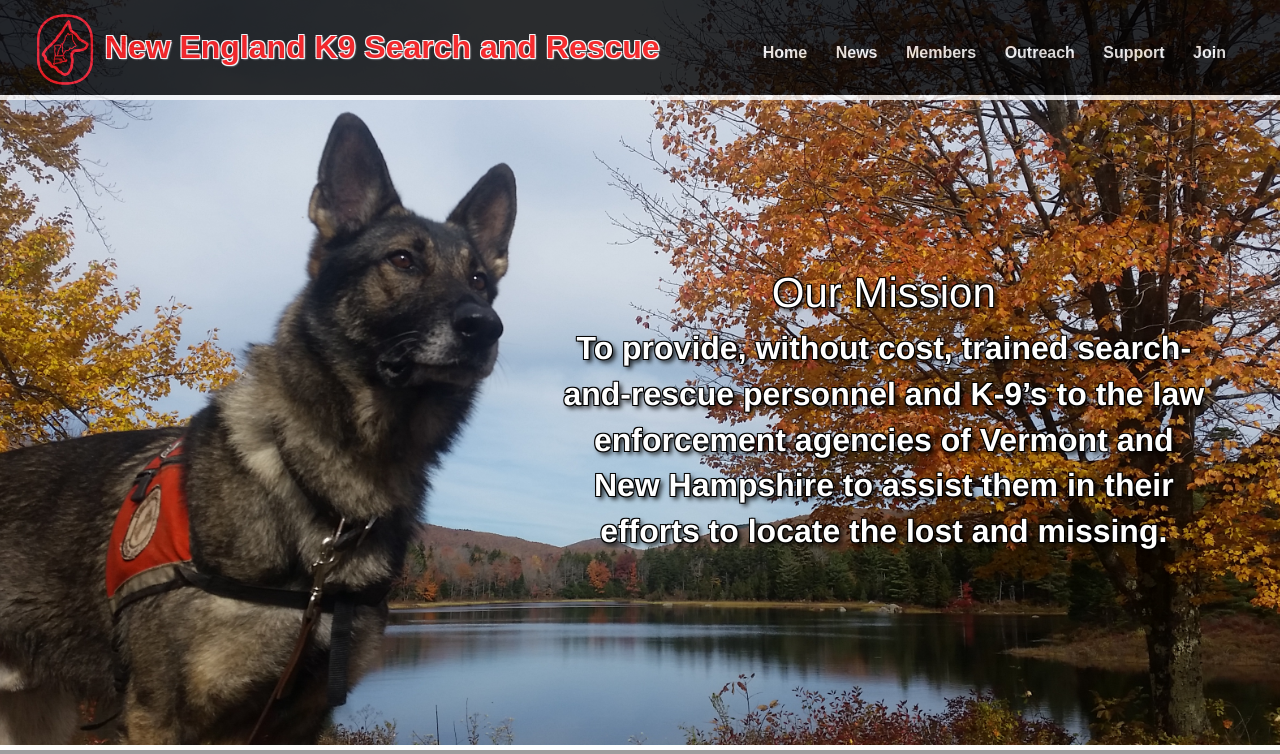
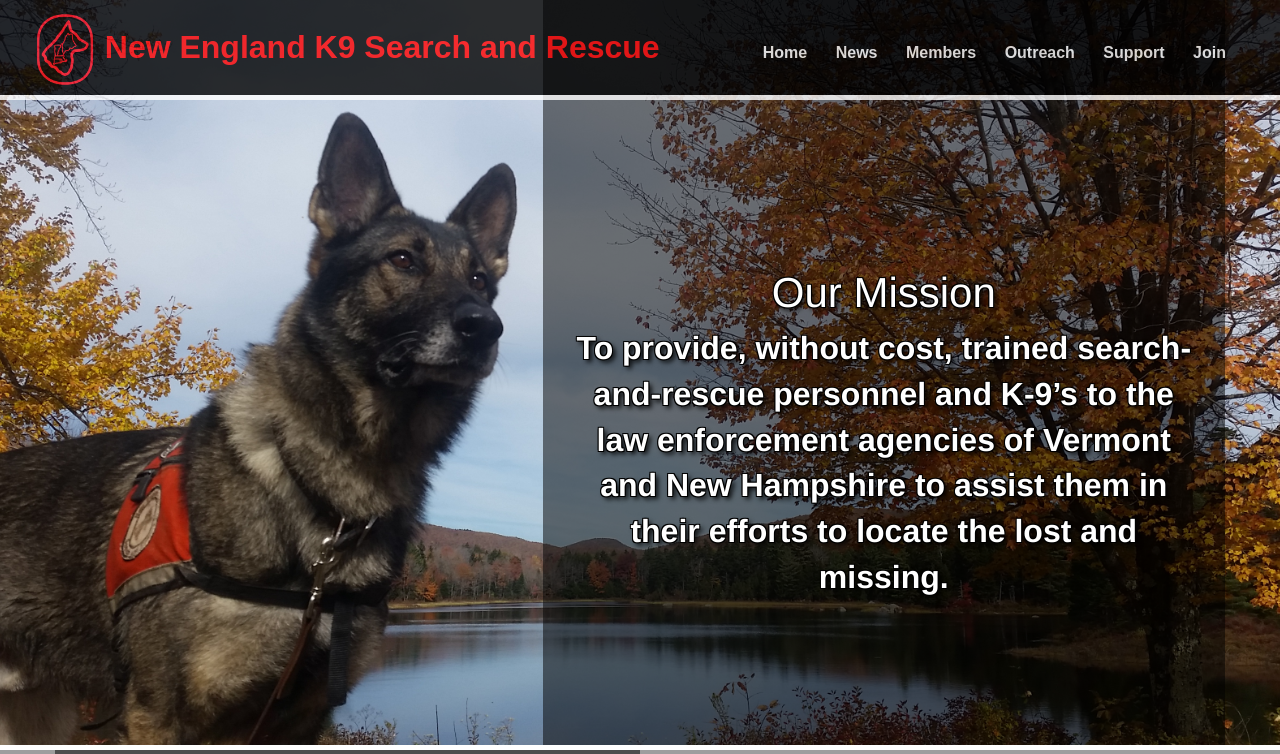
Before and after one commit to nexeh/nek9-website, a PHP site: page / in a window 1280 px wide. Shown: the top 754 px of the page. Run offline with PHP 8.4, Linux system fonts and the light colour scheme; grey boxes are pictures that could not be loaded.

Commit message:
added a background to text and removed white strong from site title

```diff
--- a/index.html
+++ b/index.html
@@ -36,10 +36,10 @@
 				</div>
 			</div>
 
-		    <div id="mission" class="pad-section parallax-section">
-			    <div class="container">
-			      <div class="row">
-			        <div class="col-sm-offset-5 col-sm-7 text-center">
+		    <div id="mission" class="parallax-section">
+			    <div class="container fill-height">
+			      <div class="row fill-height">
+			        <div class="col-sm-offset-5 col-sm-7 text-center darken-background fill-height parallax-content">
 			          <h2>Our Mission</h2>
 			          <p class="mission">To provide, without cost, trained search-and-rescue personnel and K-9’s to the law enforcement agencies of Vermont and New Hampshire to assist them in their efforts to locate the lost and missing. </p>
 			        </div>
@@ -47,10 +47,10 @@
 			    </div>
 			  </div>
 
-		    <div id="skills" class="pad-section parallax-section">
-			    <div class="container">
-			      <div class="row">
-			        <div class="col-sm-6">
+		    <div id="skills" class="parallax-section">
+			    <div class="container fill-height">
+			      <div class="row fill-height">
+			        <div class="col-sm-6 darken-background fill-height">
 						<h2>Search Skills:</h2>
 
 						<p>New England K-9 SAR is a full-service airscent K-9 unit with over 35 years of search experience. At most wilderness search calls, we provide 5-10 dog/handler teams with field navigator/medical support from the Upper Valley Wilderness Response Team  In addition to dog/handler teams, we provide our own radio communications and computer support, mapping software, printed maps, and GPS technology.  Each dog/handler/field assistant team (2 humans & one dog) will efficiently and effectively search a minimum of 80-160 acres in their first shift of 3-4 hours.  The combined landmass for the first shift response is up to the first ½ mile surrounding the Point Last Seen (PLS).  These teams are all managed under an “Operational Leader” through our own communications base run by 1-2 radio operators.  Our base is linked directly to search management and is under their overall command. All personnel are also trained in crime scene preservation.</p>
@@ -63,10 +63,10 @@
 			    </div>
 			  </div>
 
-		    <div id="about" class="pad-section parallax-section">
-			    <div class="container">
-			      <div class="row">
-			        <div class="col-sm-offset-6 col-sm-6 text-center">
+		    <div id="about" class="parallax-section">
+			    <div class="container fill-height">
+			      <div class="row fill-height">
+			        <div class="col-sm-offset-6 col-sm-6 text-center darken-background fill-height parallax-content">
 						<h2>Organization Description & History</h2>
 
 						<p>Founded in 1981, New England K-9 Search & Rescue is an all-volunteer wilderness K-9 search & rescue organization of 15-20 members.  We provide life-saving assistance at no cost to the citizens and law enforcement agencies of Vermont and New Hampshire.  We respond to nearly 50 searches a year for lost elderly, children and hikers.</p>
@@ -99,10 +99,14 @@
 					</div>
 					<div class="col-sm-4">
 
-						Links:
+						Navigation:
 						<ul>
-							<li><a href="#">Facebook</a></li>
-							<li><a href="#">Facebook</a></li>
+							<li><a href="#">Home</a></li>
+							<li><a href="#">News</a></li>
+							<li><a href="#">Members</a></li>
+							<li><a href="#">Outreach</a></li>
+							<li><a href="#">Support</a></li>
+							<li><a href="#">Join</a></li>
 						</ul>
 
 			        </div>
--- a/style.css
+++ b/style.css
@@ -48,15 +48,6 @@
   font-size: 32px;
   font-weight: bold;
   padding: 15px;
-  text-shadow:
-    1px 1px 2px #fff,
-    /* Simulated effect for Firefox and Opera
-       and nice enhancement for WebKit */
-   -1px -1px 0 #fff,
-    1px -1px 0 #fff,
-   -1px  1px 0 #fff,
-    1px  1px 0 #fff;
-
 }
 
 .header-container .navButtons {
@@ -99,19 +90,21 @@
    -1px  1px 0 #000,
     1px  1px 0 #000;
 }
-/* padded section */
+
 .pad-section {
   padding: 50px 0;
 }
+
 .pad-section img {
   width: 100%;
 }
-/* vertical-centered text */
+
 .text-vcenter {
   display: table-cell;
   text-align: center;
   vertical-align: middle;
 }
+
 .text-vcenter h1 {
   font-size: 4.5em;
   font-weight: 700;
@@ -120,26 +113,30 @@
 }
 
 .parallax-section {
-  /*margin-top: 40px;*/
   border-bottom: white 5px solid;
+  display: table;
+  position: relative;
+  width: 100%;
+  color: white;
+  font-weight: bold;
 }
 
-.seperator {
-  background-image: url(images/seperator.jpg);
-  background-repeat: repeat-X;
-  display: table;
-  height: 40px;
-  position: relative;
-  width: 100%;
+.parallax-content {
+  padding: 25px;
 }
 
-/* additional sections */
+.darken-background {
+  background-color: rgba(0, 0, 0, 0.5);
+  height: 100%;
+}
+
+.fill-height {
+  height: 100%;
+}
+
 #home {
   background: url(images/home.jpg) no-repeat center center fixed;
-  display: table;
   height: 1000px;
-  position: relative;
-  width: 100%;
   -webkit-background-size: cover;
   -moz-background-size: cover;
   -o-background-size: cover;
@@ -148,22 +145,16 @@
 
 #mission {
   background: url(images/jackson.jpg) no-repeat center center fixed;
-  display: table;
   height: 750px;
-  position: relative;
-  width: 100%;
+  font-size: 32px;
   -webkit-background-size: cover;
   -moz-background-size: cover;
   -o-background-size: cover;
   background-size: cover;
-  color: white;
+}
 
+#mission .parallax-content {
   padding-top: 250px;
-
-  color: white;
-  font-size: 32px;
-  font-weight: bold;
-
 }
 
 #mission h2 {
@@ -172,26 +163,18 @@
 
 #skills {
   background: url(images/teambase.jpg) no-repeat center center fixed;
-  display: table;
   height: 500px;
-  position: relative;
-  width: 100%;
   -webkit-background-size: cover;
   -moz-background-size: cover;
   -o-background-size: cover;
   background-size: cover;
-  color: white;
 }
 
 #about {
   background: url(images/monadnock.jpg) no-repeat center center fixed;
-  display: table;
   height: 500px;
-  position: relative;
-  width: 100%;
   -webkit-background-size: cover;
   -moz-background-size: cover;
   -o-background-size: cover;
   background-size: cover;
-  color: white;
 }
```
Lines whose indentation alone changed are shown as unchanged.
